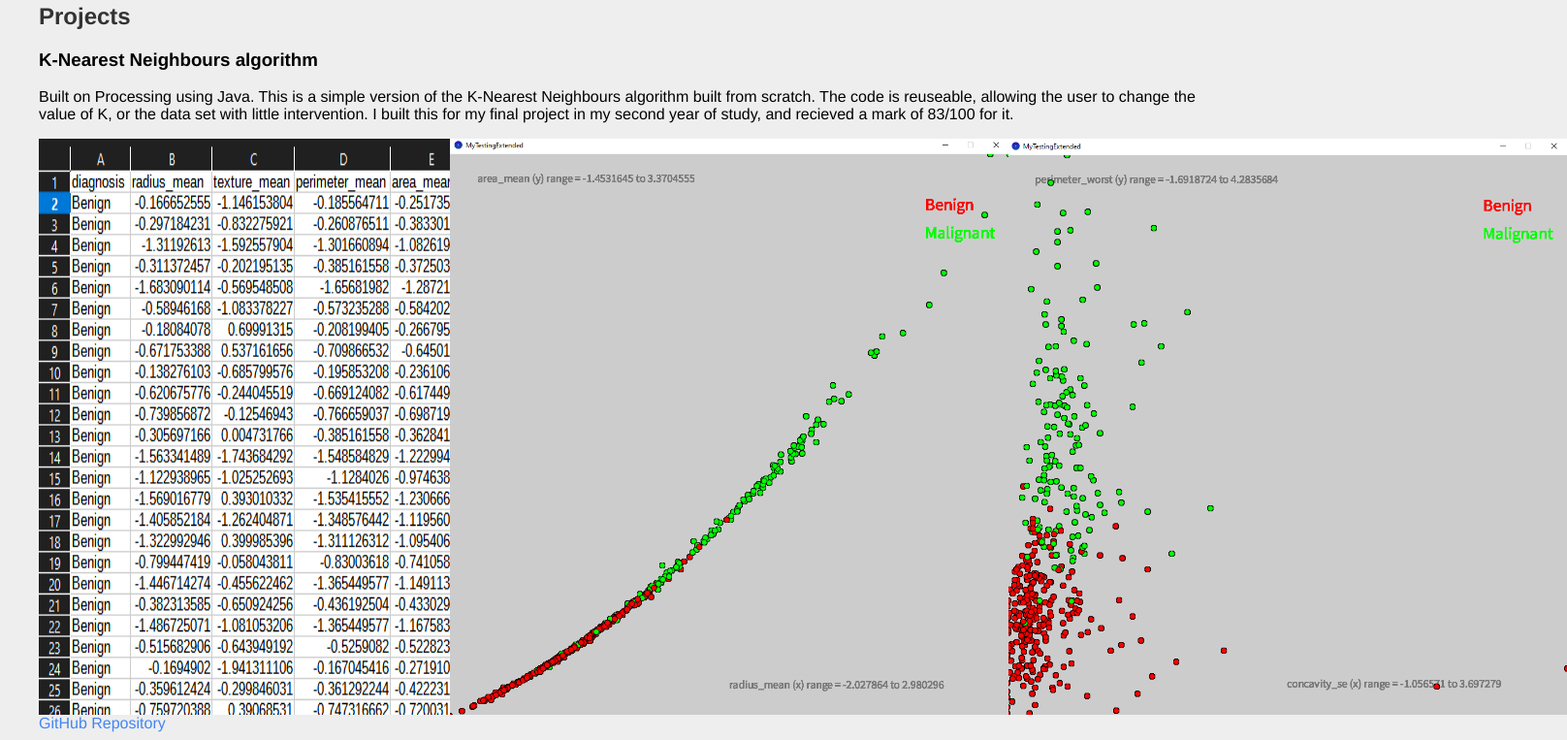
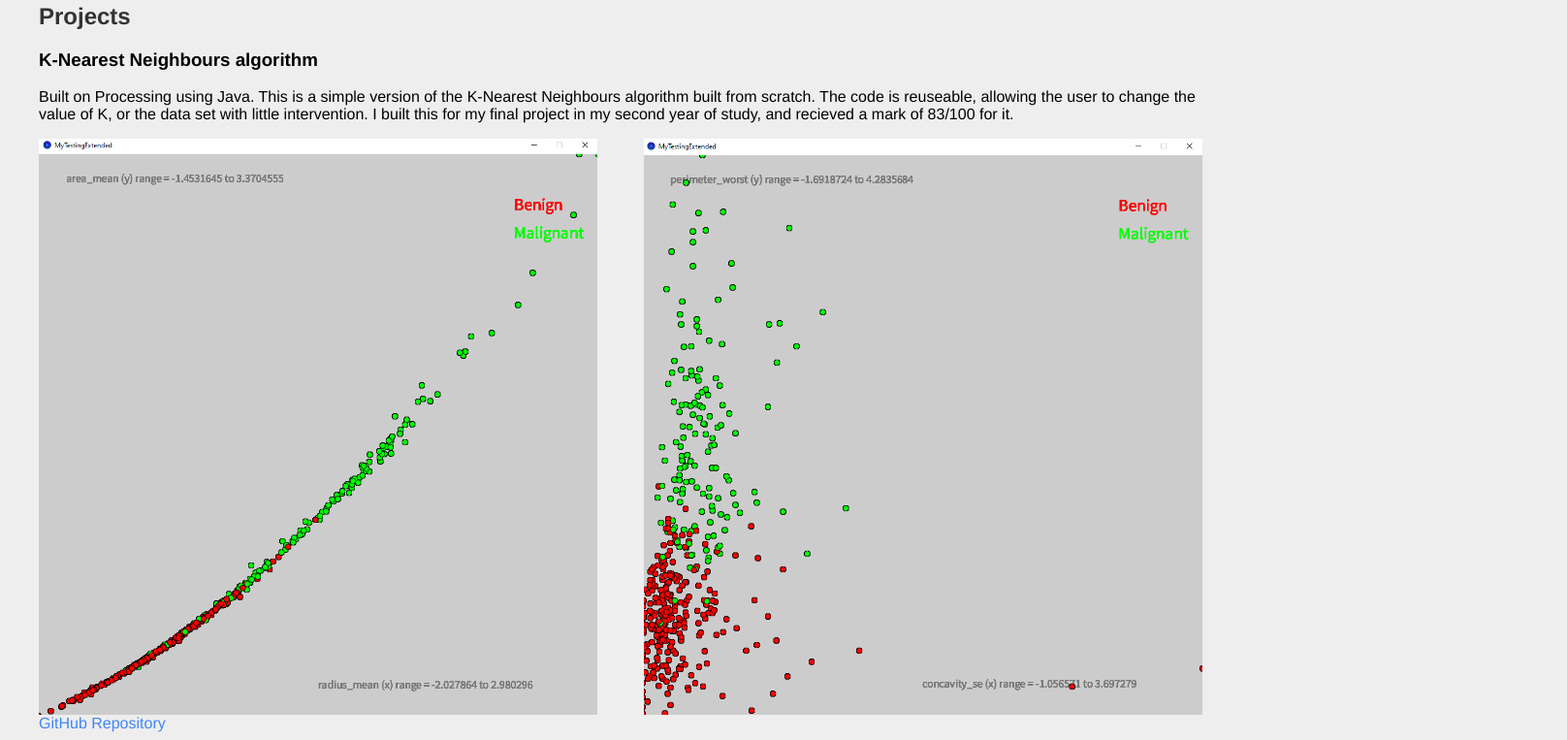
Before and after one commit to willhusband/willhusband.github.io, a plain HTML site: page index.html in a window 1280 px wide. Shown: the part 253-1016 px from the top of the page at 97% size, 1616 px wide, since content can reach past the window. Drawn offline with Linux system fonts and the light colour scheme.

Commit message:
shot in the dark

```diff
--- a/index.html
+++ b/index.html
@@ -30,7 +30,7 @@
                 <h3>K-Nearest Neighbours algorithm</h3>
                 <p>Built on Processing using Java. This is a simple version of the K-Nearest Neighbours algorithm built from scratch. The code is reuseable, allowing the user to change the value of K, or the data set with little intervention. I built this for my final project in my second year of study, and recieved a mark of 83/100 for it.</p>
                 <div class="project-images">
-                    <img src="online portfolio screenshots\dataset.PNG" alt="Project 1 Screenshot 1">
+                    <!--<img src="online portfolio screenshots\visual2.PNG" alt="Project 1 Screenshot 1">-->
                     <img class="matching-image" src="online portfolio screenshots\visual1.PNG" alt="Project 1 Screenshot 2">
                     <img src="online portfolio screenshots\visual2.PNG" alt="Project 1 Screenshot 1">
 
```
